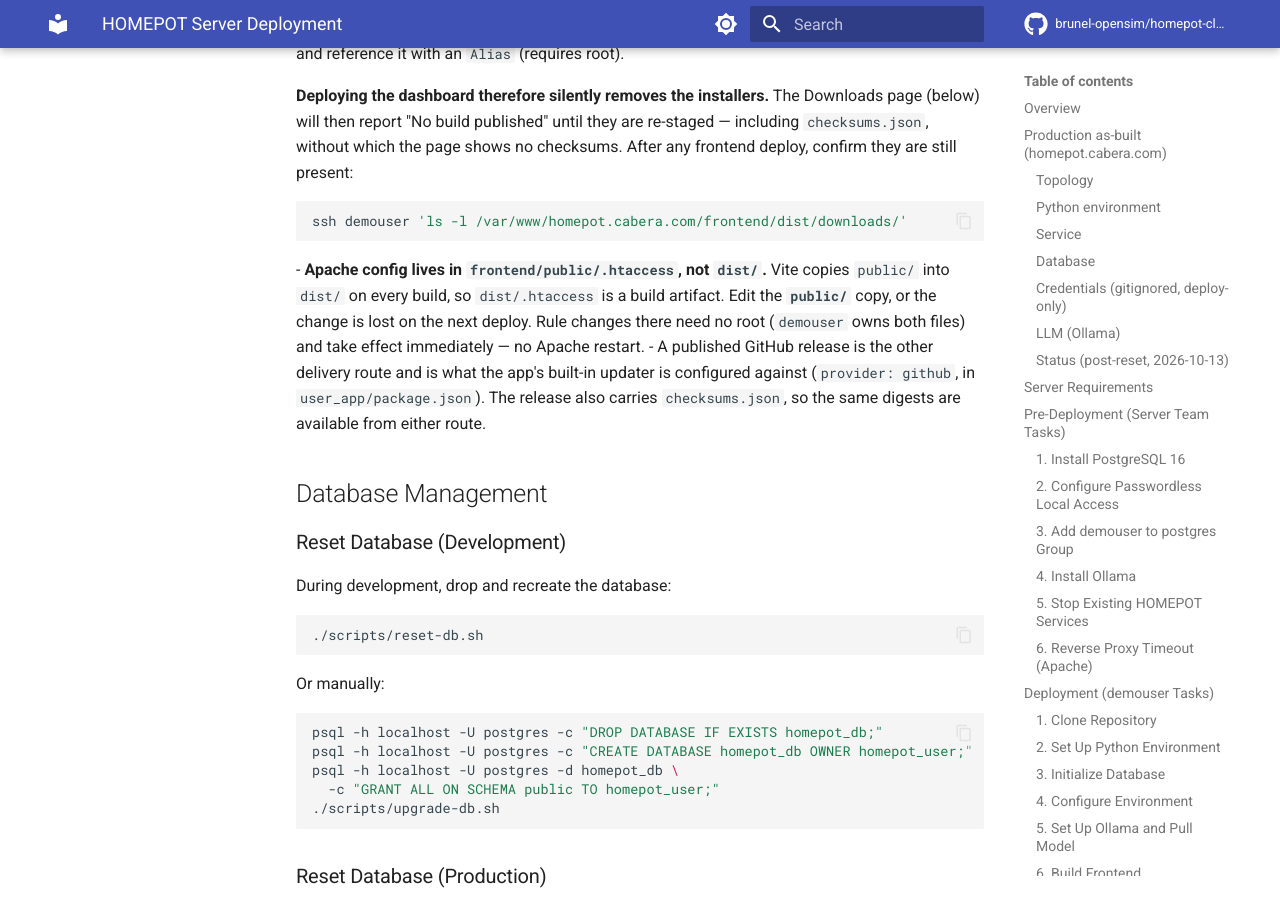
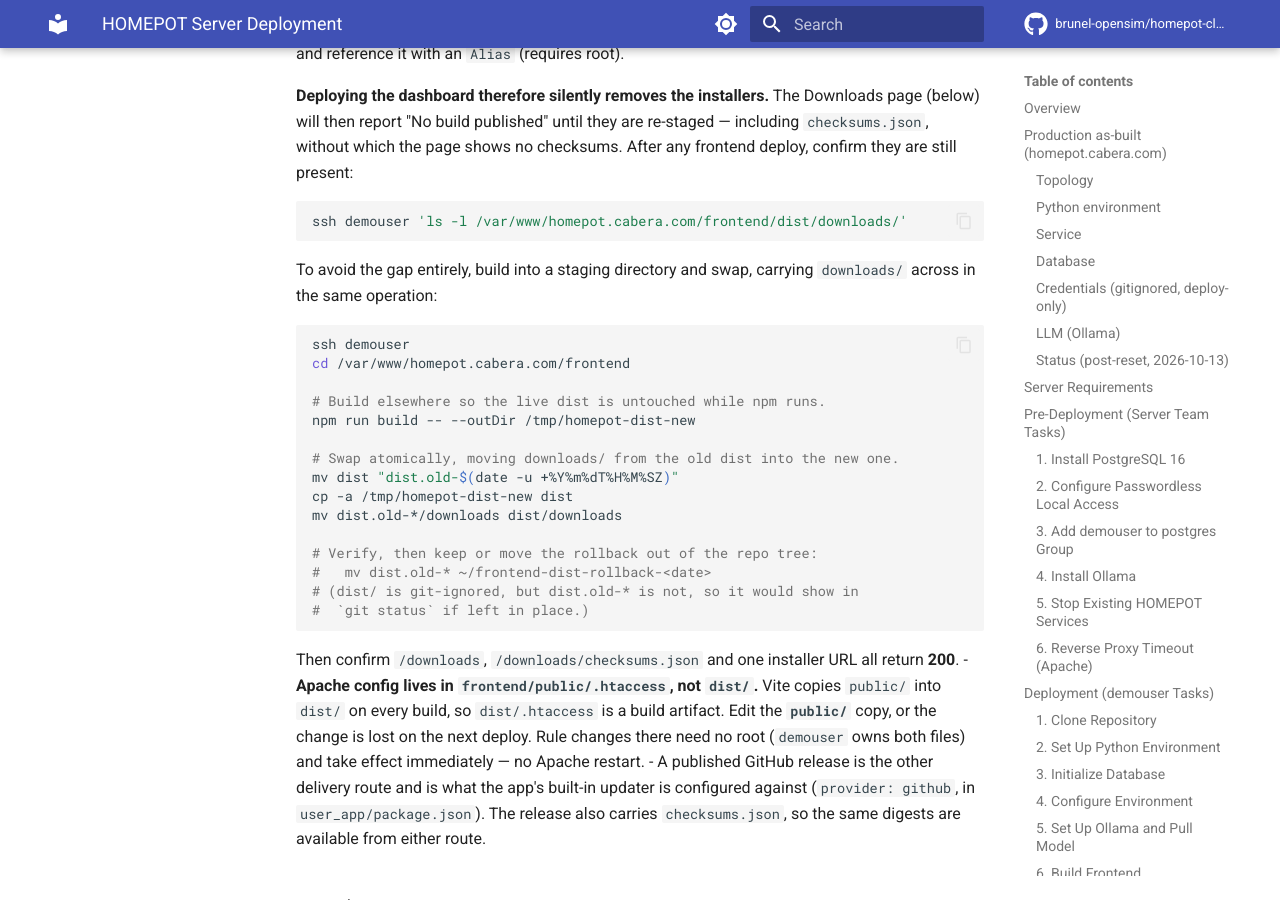
Before and after one commit to brunel-opensim/homepot-client, an MkDocs documentation site: the page built from docs/server-deployment.md, in a window 1280 px wide and 900 px high, scrolled down 10546 px. Built offline with MkDocs 1.6.1 and Material for MkDocs 9.7.7, drawn with Linux system fonts in a browser that asks for light colours; comment, search, counter and statistics services are not loaded; the version menu is left out.

Commit message:
docs: document the zero-downtime dashboard deploy swap (#541)
`npm run build` recreates frontend/dist and removes downloads/, so a plain
in-place dashboard deploy takes the installers (and now checksums.json) offline
until they are re-staged. Record the build-to-staging + swap procedure that
carries downloads/ across in the same step, including moving the rollback copy
outside the repo tree so it does not show up as untracked in `git status`.

Applied on the server for the checksum release; the site stayed up throughout.

````diff
--- a/docs/server-deployment.md
+++ b/docs/server-deployment.md
@@ -516,6 +516,30 @@ Notes:
   ```bash
   ssh demouser 'ls -l /var/www/homepot.cabera.com/frontend/dist/downloads/'
   ```
+
+  To avoid the gap entirely, build into a staging directory and swap, carrying
+  `downloads/` across in the same operation:
+
+  ```bash
+  ssh demouser
+  cd /var/www/homepot.cabera.com/frontend
+
+  # Build elsewhere so the live dist is untouched while npm runs.
+  npm run build -- --outDir /tmp/homepot-dist-new
+
+  # Swap atomically, moving downloads/ from the old dist into the new one.
+  mv dist "dist.old-$(date -u +%Y%m%dT%H%M%SZ)"
+  cp -a /tmp/homepot-dist-new dist
+  mv dist.old-*/downloads dist/downloads
+
+  # Verify, then keep or move the rollback out of the repo tree:
+  #   mv dist.old-* ~/frontend-dist-rollback-<date>
+  # (dist/ is git-ignored, but dist.old-* is not, so it would show in
+  #  `git status` if left in place.)
+  ```
+
+  Then confirm `/downloads`, `/downloads/checksums.json` and one installer URL
+  all return **200**.
 - **Apache config lives in `frontend/public/.htaccess`, not `dist/`.** Vite
   copies `public/` into `dist/` on every build, so `dist/.htaccess` is a build
   artifact. Edit the **`public/`** copy, or the change is lost on the next
````
